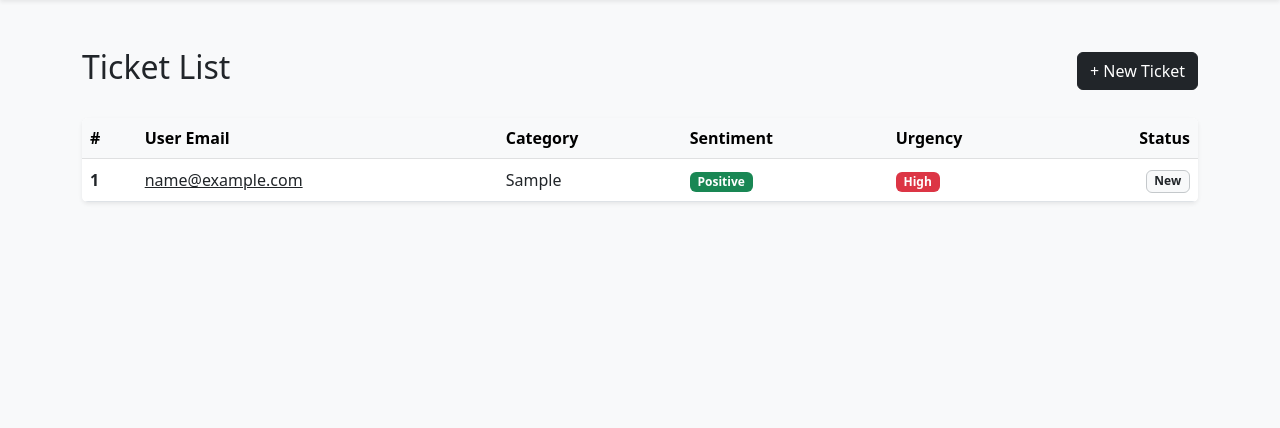
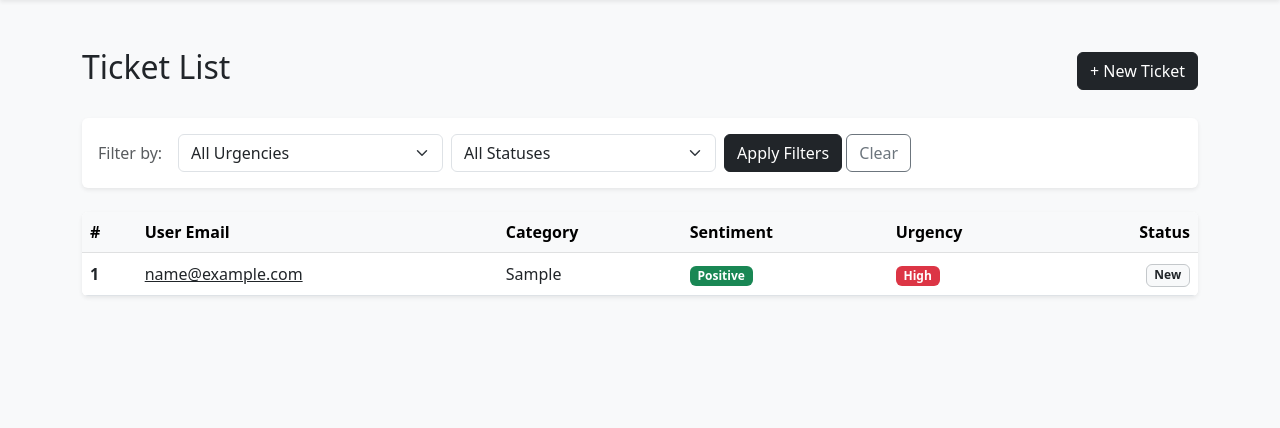
Before and after one commit to Hryhorenko-Yeluzaveta/ai-tickets-analyzer, a Django app: page /analyzer/list-tickets in a window 1280 px wide. Shown: the part 56-484 px from the top of the page. Run offline with Django 5.2, Linux system fonts and the light colour scheme; tables that the repository leaves empty hold one stand-in row (values such as "Sample post").

Commit message:
Add Ticket filtering by status and urgency

```diff
--- a/analyzer/views.py
+++ b/analyzer/views.py
@@ -75,8 +75,26 @@ class TicketCreateView(CreateView):
 class TicketListView(ListView):
     template_name = 'tickets_list.html'
     model = Ticket
+    paginate_by = 10
     context_object_name = 'tickets'
-    paginate_by = 10
+
+    def get_queryset(self):
+        queryset = super().get_queryset()
+        urgency_filter = self.request.GET.get('urgency')
+        if urgency_filter:
+            queryset = queryset.filter(urgency = urgency_filter)
+
+        status_filter = self.request.GET.get('status')
+        if status_filter:
+            queryset = queryset.filter(status = status_filter)
+        return queryset
+
+    def get_context_data(self, **kwargs):
+        context = super().get_context_data(**kwargs)
+        context['urgency_choices'] = Ticket.URGENCY_CHOICES
+        context['status_choices'] = Ticket.STATUS_CHOICES
+        return context
+
 
 class TicketDetailView(DetailView):
     template_name = 'ticket_detail.html'
--- a/templates/components/pagination.html
+++ b/templates/components/pagination.html
@@ -4,7 +4,7 @@
 
         {% if page_obj.has_previous %}
             <li class="page-item">
-                <a class="page-link text-dark border-0" href="?page={{ page_obj.previous_page_number }}">&laquo; Prev</a>
+                <a class="page-link text-dark border-0" href="?urgency={{ request.GET.urgency }}&status={{ request.GET.status }}&page={{ page_obj.previous_page_number }}">&laquo; Prev</a>
             </li>
         {% else %}
             <li class="page-item disabled">
@@ -19,14 +19,14 @@
                 </li>
             {% else %}
                 <li class="page-item">
-                    <a class="page-link text-dark border-0" href="?page={{ num }}">{{ num }}</a>
+                    <a class="page-link text-dark border-0" href="?urgency={{ request.GET.urgency }}&status={{ request.GET.status }}&page={{ num }}">{{ num }}</a>
                 </li>
             {% endif %}
         {% endfor %}
 
         {% if page_obj.has_next %}
             <li class="page-item">
-                <a class="page-link text-dark border-0" href="?page={{ page_obj.next_page_number }}">Next &raquo;</a>
+                <a class="page-link text-dark border-0" href="?urgency={{ request.GET.urgency }}&status={{ request.GET.status }}&page={{ page_obj.next_page_number }}">Next &raquo;</a>
             </li>
         {% else %}
             <li class="page-item disabled">
--- a/templates/tickets_list.html
+++ b/templates/tickets_list.html
@@ -9,6 +9,37 @@
         <a href="{% url 'add_ticket' %}" class="btn btn-dark">
             + New Ticket
         </a>
+    </div>
+
+    <div class="bg-white p-3 rounded shadow-sm mb-4">
+        <form method="GET" class="row g-2 align-items-center">
+            <div class="col-auto">
+                <span class="fw-medium text-muted pe-2">Filter by:</span>
+            </div>
+
+            <div class="col-12 col-md-3">
+                <select name="urgency" class="form-select">
+                    <option value="">All Urgencies</option>
+                    {% for urgency_value, urgency_label in urgency_choices.items %}
+                        <option value="{{ urgency_value }}" {% if request.GET.urgency == urgency_value %}selected{% endif %}>{{ urgency_label }}</option>
+                    {% endfor %}
+                </select>
+            </div>
+
+            <div class="col-12 col-md-3">
+                <select name="status" class="form-select">
+                    <option value="">All Statuses</option>
+                    {% for status_value, status_label in status_choices.items %}
+                        <option value="{{ status_value }}" {% if request.GET.status == status_value %}selected{% endif %}>{{ status_label }}</option>
+                    {% endfor %}
+                </select>
+            </div>
+
+            <div class="col-auto">
+                <button type="submit" class="btn btn-dark">Apply Filters</button>
+                <a href="{% url 'list_tickets' %}" class="btn btn-outline-secondary">Clear</a>
+            </div>
+        </form>
     </div>
 
     <div class="table-responsive shadow-sm rounded">
```
